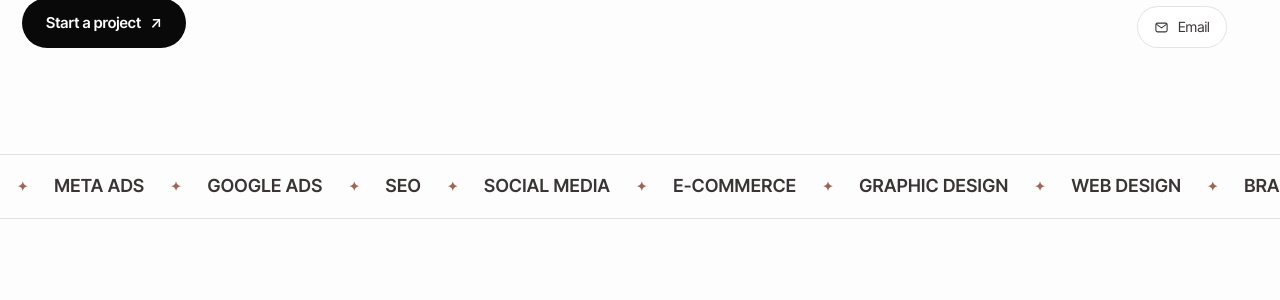
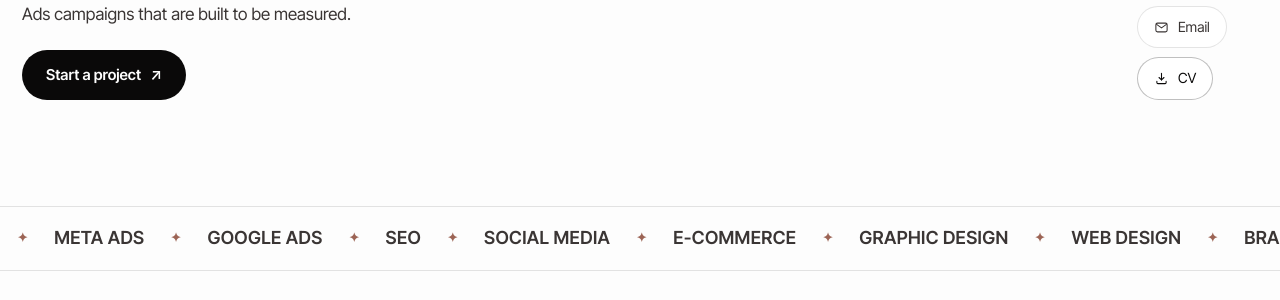
Before and after one commit to muhammedkvofficial/muhammedkvofficial.github.io, a plain HTML site: page index.html in a window 1280 px wide. Shown: the part 843-1143 px from the top of the page. Drawn offline with Linux system fonts and the light colour scheme.

Commit message:
Add a CV download pill to the hero social row
Sits alongside LinkedIn, Instagram, WhatsApp and Email, linking
straight to the PDF with a download icon. Carries a pill-cv modifier
so the action reads a shade stronger than the four profile links,
and an aria-label, since the visible label is only "CV".

Co-Authored-By: Claude Opus 5 <noreply@anthropic.com>

```diff
--- a/assets/style.css
+++ b/assets/style.css
@@ -150,6 +150,8 @@
     padding:9px 16px;font-size:14px;color:var(--ink-soft);background:var(--raise);transition:border-color .25s,transform .25s var(--ease),color .25s}
   .pill:hover{border-color:var(--clay);color:var(--ink);transform:translateX(3px)}
   .pill svg{width:15px;height:15px;flex:none}
+  .pill-cv{color:var(--ink);border-color:color-mix(in srgb,var(--ink) 26%,transparent)}
+  .pill-cv:hover{background:var(--ink);color:var(--paper);border-color:var(--ink)}
   @media(max-width:760px){
     .hero-face{position:static;width:min(62%,230px);margin:22px 0 0}
     .hero-face img{width:100%;height:auto;max-width:100%}
--- a/index.html
+++ b/index.html
@@ -360,6 +360,10 @@
         <a class="pill" href="mailto:muhammedkvofficial@gmail.com">
           <svg viewBox="0 0 24 24" fill="none" stroke="currentColor" stroke-width="1.7" stroke-linejoin="round"><rect x="3" y="5" width="18" height="14" rx="2.6"/><path d="m3.6 6.6 8.4 6 8.4-6"/></svg>
           Email
+        </a>
+        <a class="pill pill-cv" href="/muhammed-kv-resume.pdf" download aria-label="Download CV as PDF">
+          <svg viewBox="0 0 24 24" fill="none" stroke="currentColor" stroke-width="1.7" stroke-linecap="round" stroke-linejoin="round"><path d="M12 3.8v10.4"/><path d="m8 10.4 4 3.8 4-3.8"/><path d="M4.6 16.6v1.9a1.7 1.7 0 0 0 1.7 1.7h11.4a1.7 1.7 0 0 0 1.7-1.7v-1.9"/></svg>
+          CV
         </a>
       </div>
     </div>
```
